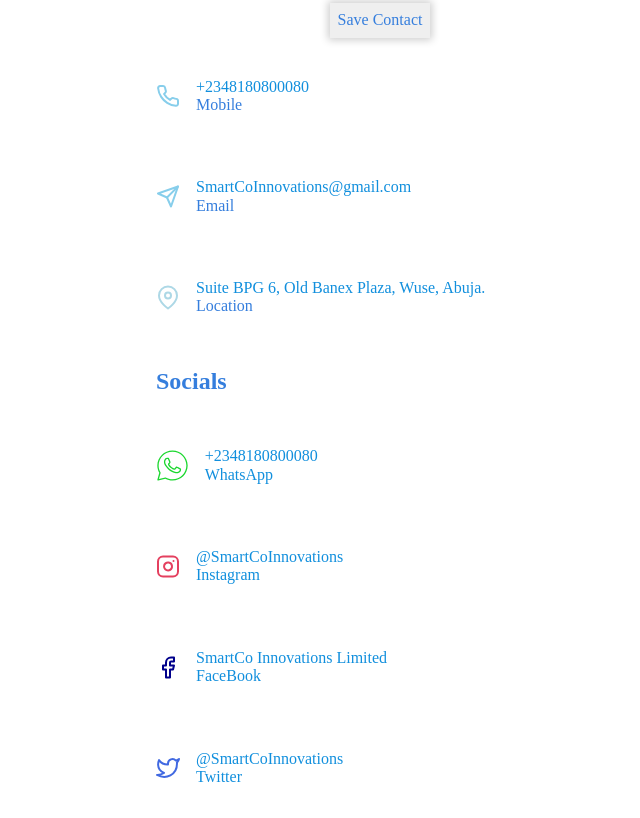
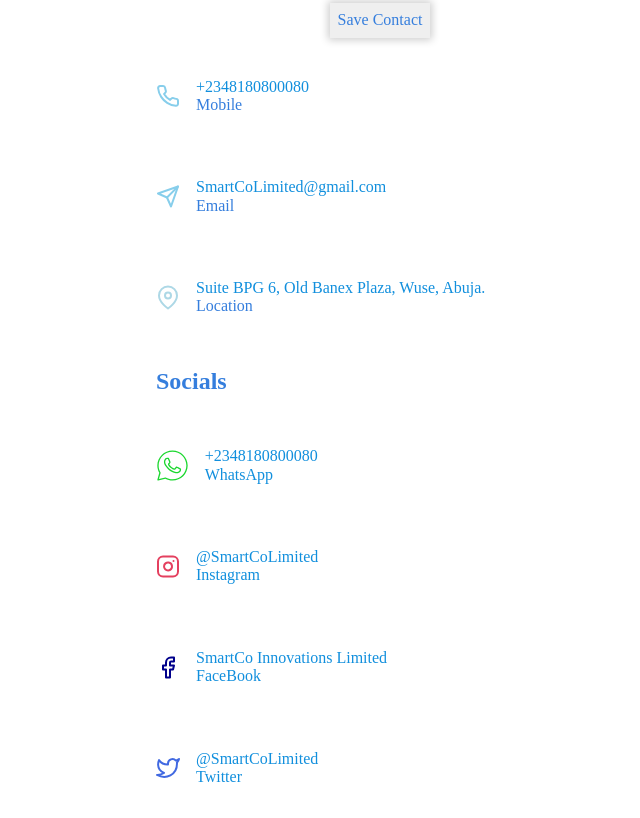
Before and after one commit to theahmadm3/smartco-contact-page, a plain HTML site: page index.html in a window 1280 px wide. Shown: the part 316-1134 px from the top of the page, without its empty margins (260-900 px from the left). Drawn offline with nearby package versions, Linux system fonts and the light colour scheme.

Commit message:
Update index.html

```diff
--- a/index.html
+++ b/index.html
@@ -22,10 +22,10 @@
             <a href="tel:+2348180800080"> <p>CALL</p> </a>
           </div>
           <div class="tc flex flex-column">
-            <a href="mailto:smartcoinnovtions@gmail.com">
+            <a href="mailto:smartcolimited@gmail.com">
               <img src="./send.svg" alt="email logo" />
             </a>
-            <a href="mailto:smartcoinnovtions@gmail.com"> <p>EMAIL</p> </a>
+            <a href="mailto:smartcolimited@gmail.com"> <p>EMAIL</p> </a>
           </div>
         </div>
       </div>
@@ -44,8 +44,8 @@
       <div class="flex flex-row pl4">
         <img src="./send.svg" alt="email logo" />
         <p class="pa3">
-          <a href="mailto:smartcoinnovtions@gmail.com">
-            SmartCoInnovations@gmail.com
+          <a href="mailto:smartcolimited@gmail.com">
+            SmartCoLimited@gmail.com
           </a>
           <br />
           Email
@@ -78,7 +78,7 @@
         <img src="./instagram.svg" alt="Instagram logo" />
         <p class="pa3">
           <a href="https://instagram.com/smartcolimited">
-            @SmartCoInnovations
+            @SmartCoLimited
             <br />
             Instagram
           </a>
@@ -100,7 +100,7 @@
         <img src="./twitter.svg" alt="Twitter logo" />
         <p class="pa3">
           <a href="https://x.com/smartcolimited?s=11">
-            @SmartCoInnovations
+            @SmartCoLimited
             <br />
             Twitter
           </a>
```
